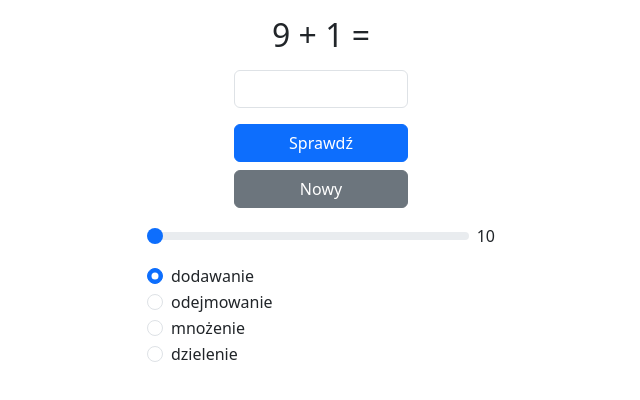
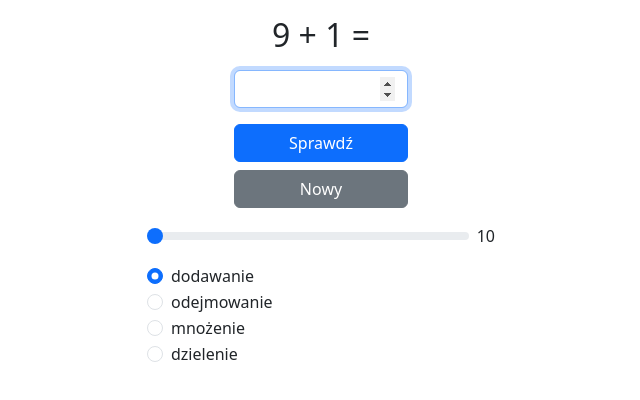
Before and after one commit to mattcitysurfer/liczymy-app, an Angular app: page / in a window 1280 px wide. Shown: the top 400 px of the page, without its empty margins (319-959 px from the left). Built offline with nearby package versions, Linux system fonts and the light colour scheme.

Commit message:
autofocus on input with user answer everytime when starting page or new numbers generated

```diff
--- a/src/app/counting/counting.component.html
+++ b/src/app/counting/counting.component.html
@@ -5,7 +5,7 @@
       <h2 class="mb-3 text-center">{{firstNumber}} {{displayedMathOperator}} {{secondNumber}} =</h2>
 
       <div class="d-flex justify-content-center mb-3">
-        <input [(ngModel)]="userResult" type="number" class="form-control" style="width: 50%;">
+        <input [(ngModel)]="userResult" type="number" pattern="\d*" class="form-control" style="width: 50%;" autofocus #userResultInput>
       </div>
 
       <div class="mb-3 d-flex flex-column align-items-center">
--- a/src/app/counting/counting.component.ts
+++ b/src/app/counting/counting.component.ts
@@ -1,5 +1,4 @@
-import { Component } from '@angular/core';
-import { Configurations } from '../models/configurations';
+import { Component, ViewChild, ElementRef } from '@angular/core';
 
 @Component({
   selector: 'app-counting',
@@ -7,6 +6,9 @@ import { Configurations } from '../models/configurations';
   styleUrls: ['./counting.component.css']
 })
 export class CountingComponent {
+  @ViewChild('userResultInput')
+  userResultInput!: ElementRef;
+
   levelSelected: number = 10;
   operationSelected: string = "ADD";
 
@@ -36,6 +38,7 @@ export class CountingComponent {
     this.userResult = null;
     this.feedbackMessage = null;
     this.saveConfigurations();
+    this.userResultInput.nativeElement.focus();
   }
 
   private generateNumbers() {
```
